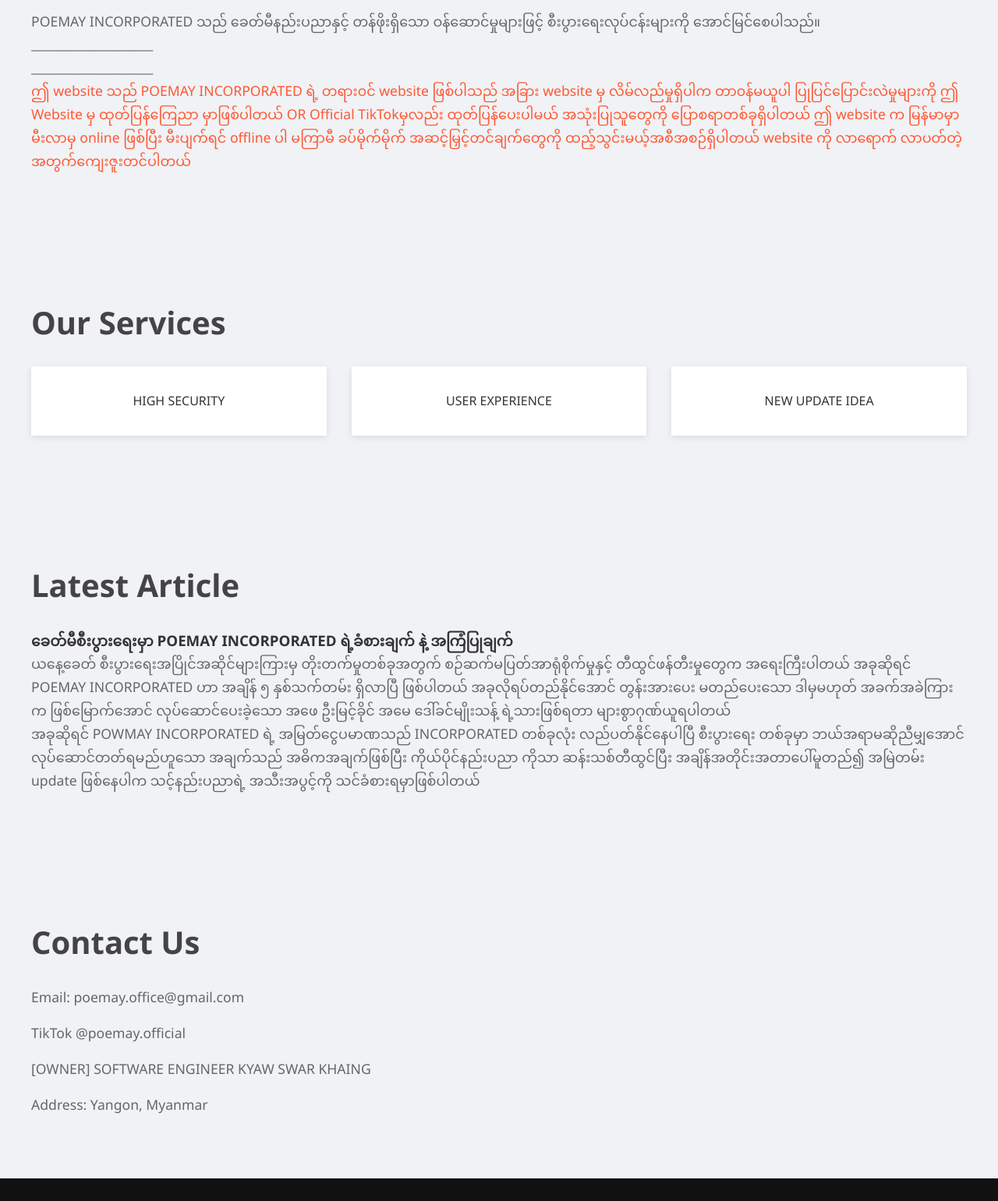
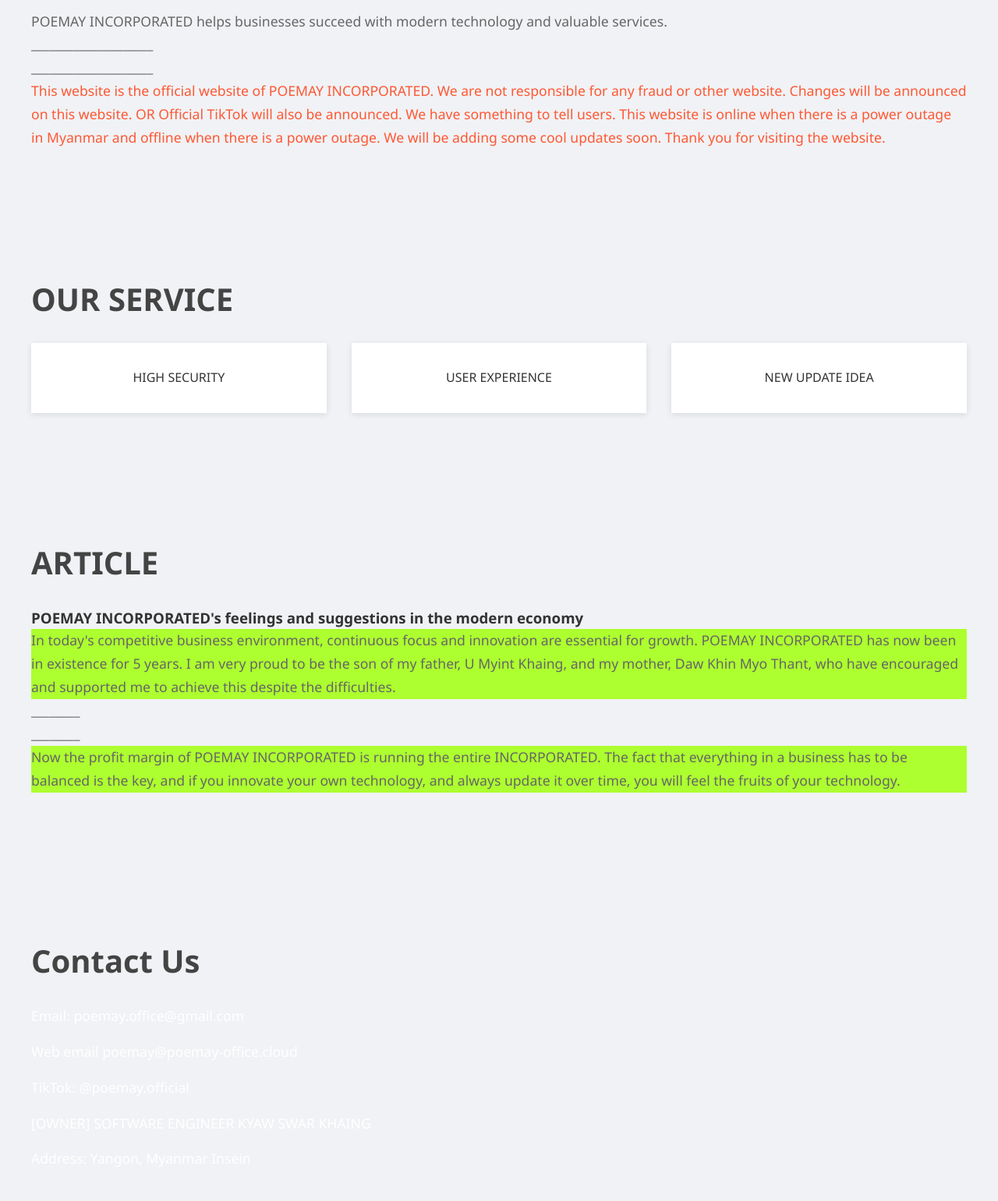
Before and after one commit to poemay-01/poe-0101, a plain HTML site: page index.html in a window 1280 px wide. Shown: the part 383-1924 px from the top of the page at 78% size. Drawn offline with Linux system fonts and the light colour scheme.

Commit message:
Update index.html

```diff
--- a/index.html
+++ b/index.html
@@ -1,43 +1,44 @@
+
 <!DOCTYPE html>
-<html lang="mm">
+<html lang="en">
 <head>
   <meta charset="UTF-8" />
   <meta name="viewport" content="width=device-width, initial-scale=1.0" />
-  <title></title>
+  <title>POEMAY INCORPORATED - Official Website</title> <!-- Added title -->
   <link rel="stylesheet" href="style.css" />
 </head>
 <body>
   <header>
     <div class="container">
       <h1>POEMAY INCORPORATED</h1>
-      <p></p>
       <nav>
         <a href="#about">About</a>
         <a href="#services">Services</a>
         <a href="#article">Article</a>
         <a href="#contact">Contact</a>
-         <a href ="#POLICY">Policy</a>
+        <a href="#policy">Policy</a> <!-- Changed ID case to match -->
       </nav>
     </div>
   </header>
 
   <section id="about" class="section-container">
     <div class="container">
-      <h2>About Us</h2>
-      <p>POEMAY INCORPORATED သည် ခေတ်မီနည်းပညာနှင့် တန်ဖိုးရှိသော ဝန်ဆောင်မှုများဖြင့် စီးပွားရေးလုပ်ငန်းများကို အောင်မြင်စေပါသည်။</p>
+      <h2>ABOUT INFO</h2>
+      <p>POEMAY INCORPORATED helps businesses succeed with modern technology and valuable services.</p>
 
       <p>____________________</p>
       <p>____________________</p>
 
-<p style="color: #FF5733;" >ဤ website သည် POEMAY INCORPORATED ရဲ့ တရား၀င် website ဖြစ်ပါသည် အခြား website မှ လိမ်လည်မှုရှိပါက တာ၀န်မယူပါ ပြုပြင်ပြောင်းလဲမှုများကို ဤ Website မှ ထုတ်ပြန်ကြေညာ မှာဖြစ်ပါတယ်  OR Official TikTokမှလည်း ထုတ်ပြန်ပေးပါမယ်
-အသုံးပြုသူတွေကို ပြောစရာတစ်ခုရှိပါတယ် ဤ website က မြန်မာမှာမီးလာမှ online ဖြစ်ပြီး မီးပျက်ရင် offline ပါ မကြာမီ ခပ်မိုက်မိုက် အဆင့်မြှင့်တင်ချက်တွေကို ထည့်သွင်းမယ့်အစီအစဉ်ရှိပါတယ် website ကို လာရောက် လာပတ်တဲ့အတွက်ကျေးဇူးတင်ပါတယ်
+      <p style="color: #FF5733;">
+      This website is the official website of POEMAY INCORPORATED. We are not responsible for any fraud or other website. Changes will be announced on this website.
+OR Official TikTok will also be announced. We have something to tell users. This website is online when there is a power outage in Myanmar and offline when there is a power outage. We will be adding some cool updates soon.
+Thank you for visiting the website.
       </p>
     </div>
   </section>
-
   <section id="services" class="section-container">
     <div class="container">
-      <h2>Our Services</h2>
+      <h2>OUR SERVICE</h2>
       <div class="services-grid">
         <div class="service-box">HIGH SECURITY</div>
         <div class="service-box">USER EXPERIENCE</div>
@@ -48,46 +49,56 @@
 
   <section id="article" class="section-container">
     <div class="container">
-      <h2>Latest Article</h2>
+      <h2>ARTICLE</h2>
+      <!-- Closed article tag correctly -->
       <article>
-        <h3>ခေတ်မီစီးပွားရေးမှာ POEMAY INCORPORATED ရဲ့ခံစားချက် နဲ့ အကြံပြုချက်</h3>
-        <p>
-          ယနေ့ခေတ် စီးပွားရေးအပြိုင်အဆိုင်များကြားမှ တိုးတက်မှုတစ်ခုအတွက် စဉ်ဆက်မပြတ်အာရုံစိုက်မှုနှင့် တီထွင်ဖန်တီးမှုတွေက အရေးကြီးပါတယ် အခုဆိုရင် POEMAY INCORPORATED ဟာ အချိန် ၅ နှစ်သက်တမ်း ရှိလာပြီ ဖြစ်ပါတယ် အခုလိုရပ်တည်နိုင်အောင် တွန်းအားပေး မတည်ပေးသော ဒါမှမဟုတ် အခက်အခဲကြားက ဖြစ်မြောက်အောင် လုပ်ဆောင်ပေးခဲ့သော အဖေ ဦးမြင့်ခိုင် အမေ ဒေါ်ခင်မျိုးသန့်  ရဲ့သားဖြစ်ရတာ များစွာဂုဏ်ယူရပါတယ် </p>
+        <h3>POEMAY INCORPORATED's feelings and suggestions in the modern economy</h3>
 
 
-
-<p>
-အခုဆိုရင် POWMAY INCORPORATED ရဲ့ အမြတ်ငွေပမာဏသည် INCORPORATED တစ်ခုလုံး လည်ပတ်နိုင်နေပါပြီ စီးပွားရေး တစ်ခုမှာ ဘယ်အရာမဆိုညီမျှအောင်လုပ်ဆောင်တတ်ရမည်ဟူသော အချက်သည် အဓိကအချက်ဖြစ်ပြီး ကိုယ်ပိုင်နည်းပညာ ကိုသာ ဆန်းသစ်တီထွင်ပြီး အချိန်အတိုင်းအတာပေါ်မူတည်၍ အမြဲတမ်း update ဖြစ်နေပါက သင့်နည်းပညာရဲ့ အသီးအပွင့်ကို သင်ခံစားရမှာဖြစ်ပါတယ်
+        <p style="background-color: greenyellow;">
+In today's competitive business environment, continuous focus and innovation are essential for growth.
+POEMAY INCORPORATED has now been in existence for 5 years. I am very proud to be the son of my father, U Myint Khaing, and my mother, Daw Khin Myo Thant, who have encouraged and supported me to achieve this despite the difficulties.
         </p>
-<article>
+<p>________</p>
+<p>________</p>
+        <p style="background-color: greenyellow;">
+         Now the profit margin of POEMAY INCORPORATED is running the entire INCORPORATED.
+The fact that everything in a business has to be balanced is the key, and if you innovate your own technology,
+and always update it over time, you will feel the fruits of your technology.
+        </p>
+      </article> <!-- Correct closing -->
     </div>
   </section>
 
-<section id="POLICY">
-</h2></h2>
-<p style="font-size:16px;">
-
-
+  <!-- Changed ID case to meet best practices -->
+  <section id="policy">
+    <h2></h2>
+    <p style="background-color: yellow;">
     </p>
   </section>
 
-
+  <!-- Keeping contact section intact -->
   <section id="contact" class="section-container">
     <div class="container">
       <h2>Contact Us</h2>
       <div class="contact-info">
-        <p>Email: poemay.office@gmail.com</p>
-         <p> TikTok @poemay.official </p>
-        <p>[OWNER] SOFTWARE ENGINEER KYAW SWAR KHAING</p>
-        <p>Address: Yangon, Myanmar</p>
+        <!-- Provided additional clarity in formatting -->
+        <p style ="color:white;">Email: poemay.office@gmail.com</p>
+       <p style ="color:white;"> Web email poemay@poemay-office.cloud</p>
+        <p style ="color:white;">TikTok: @poemay.official</p>
+        <p style ="color:white;">[OWNER] SOFTWARE ENGINEER KYAW SWAR KHAING</p>
+        <p style="color:white;">Address: Yangon, Myanmar Insein</p>
       </div>
     </div>
   </section>
 
+  <!-- Footer section kept the same -->
   <footer>
     <div class="container">
+      <!-- Changed design apportion if desired -->
       <p>Designed & Developed by Poe May</p>
-      <p>&copy;2019 - 2025 POE MAY INCORPORATED  All rights reserved.</p>
+      <!-- Ensure that year matches or dynamic retrieves -->
+      <p>&copy;2019 - 2025 POE MAY INCORPORATED All rights reserved.</p>
     </div>
   </footer>
 </body>
```
Lines whose indentation alone changed are shown as unchanged.
